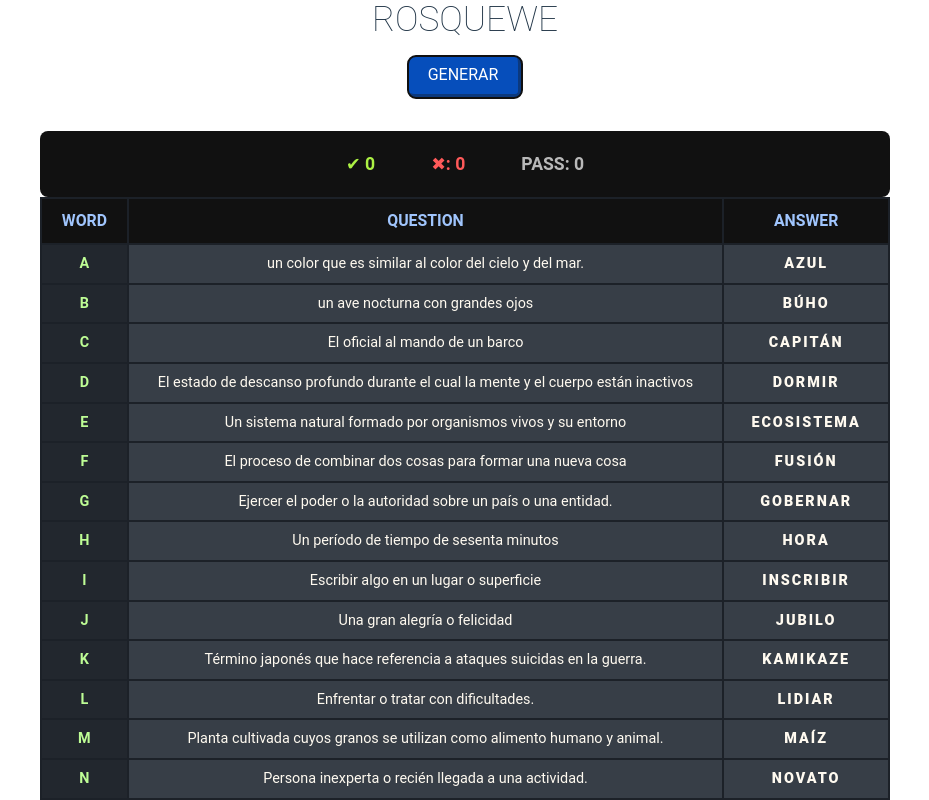
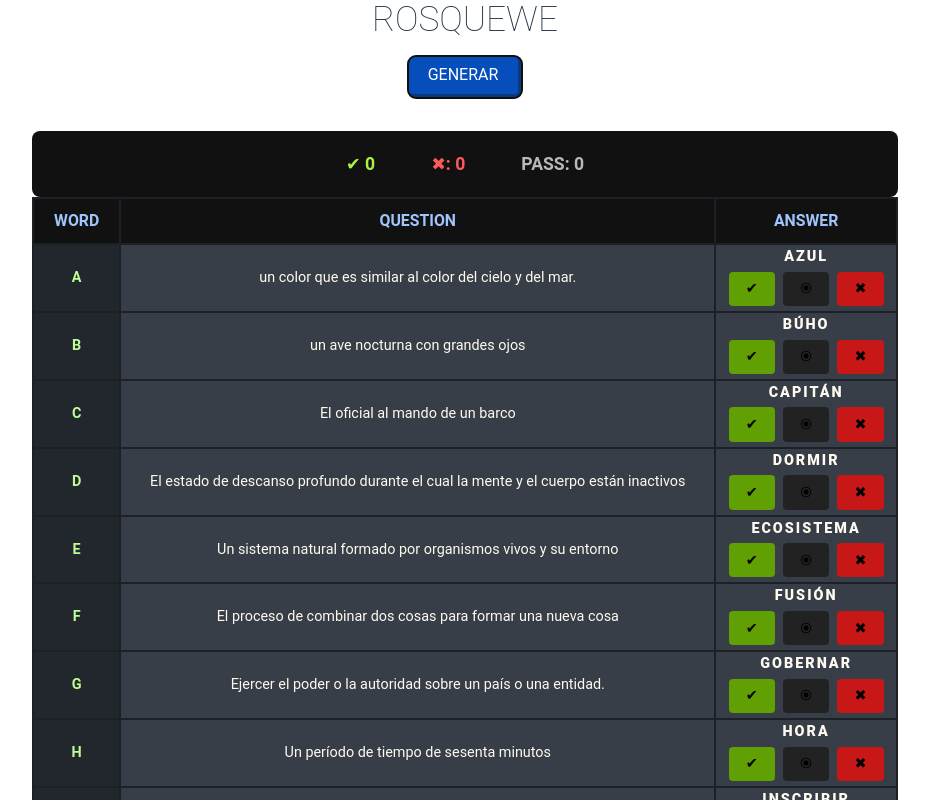
Before and after one commit to pa-ku/Rosco, a React (Vite) app: page / in a window 1280 px wide. Both pictures are taken after a click on the button "GENERAR". Shown: the top 800 px of the page, without its empty margins (175-1104 px from the left). Built offline with nearby package versions, Linux system fonts and the light colour scheme.

Commit message:
update always show

```diff
--- a/src/components/Row.jsx
+++ b/src/components/Row.jsx
@@ -161,14 +161,10 @@ const [show, setShow] = useState()
     }
   };
 
-  const RowShow = ()=>{
-  setShow(true)
-  }
-
 
   return (
     <>
-      <Tr onClick={RowShow}>
+      <Tr>
         <Letter>
         {letter}
 
@@ -179,8 +175,6 @@ const [show, setShow] = useState()
         <Ask backg={color}>{ask}</Ask>
         <Answer backg={color}>
           {answer}
-
-          { show  === true  &&
         <CtnButton>
           <RightBtn disabled={disable} backgcheck={disable} onClick={right}>
             ✔
@@ -193,7 +187,6 @@ const [show, setShow] = useState()
           </WrongBtn>
         </CtnButton>
 
-          }
         </Answer>
         </Tr>
 
```
